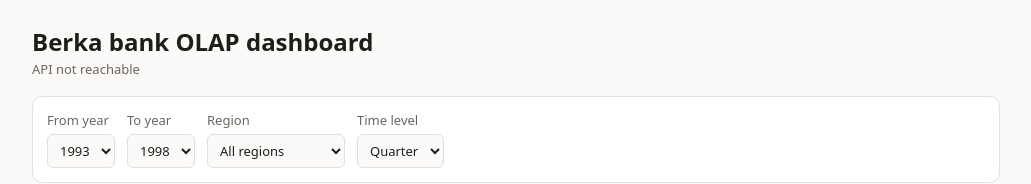
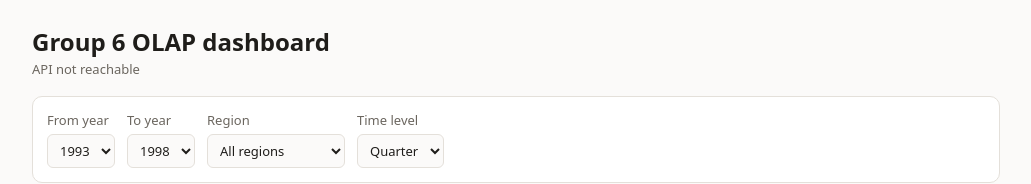
Before and after one commit to renXCk/STADVDB-MCO1, a website: page public/index.html in a window 1280 px wide. Shown: the top 184 px of the page, without its empty margins (124-1155 px from the left). Drawn offline with nearby package versions, Linux system fonts and the light colour scheme; no server answers.

Commit message:
chrore: naming change

```diff
--- a/public/index.html
+++ b/public/index.html
@@ -23,7 +23,7 @@
 <body>
 <main>
   <div>
-    <h1>Berka bank OLAP dashboard</h1>
+    <h1>Group 6 OLAP dashboard</h1>
     <div class="status" id="status">Checking database…</div>
   </div>
 
```
